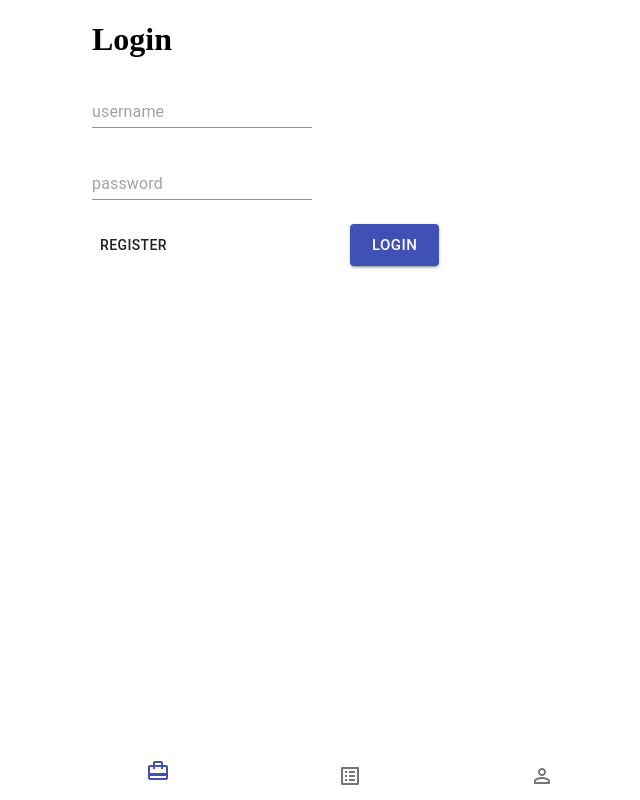
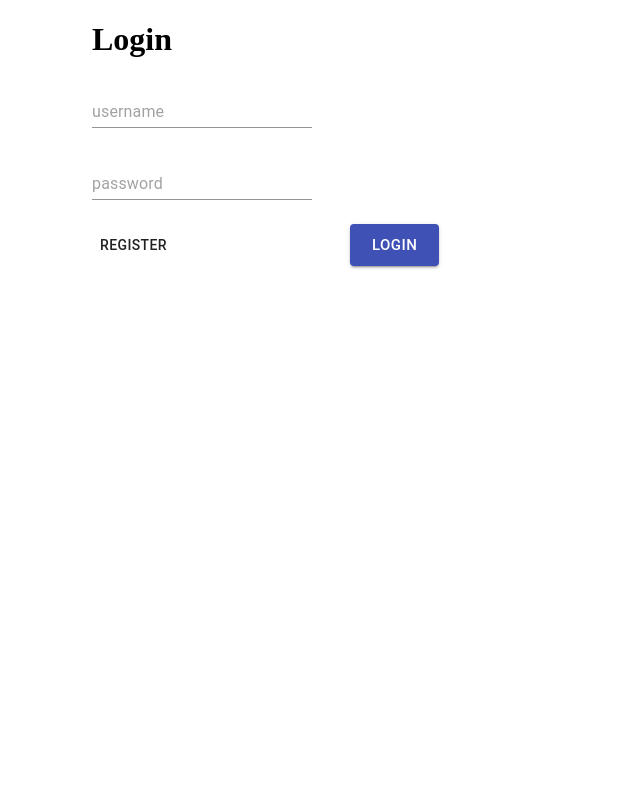
Before and after one commit to ousunny/travelpal, a React (Create React App) app in the folder client/: page / in a window 1280 px wide. Shown: the whole page, without its empty margins (298-938 px from the left). Built offline with nearby package versions, Linux system fonts and the light colour scheme; no server answers; the HTML template or start-up script is replaced by a standard one.

Commit message:
Update BottomNavBar links

```diff
--- a/client/src/components/layout/BottomNavBar.js
+++ b/client/src/components/layout/BottomNavBar.js
@@ -1,5 +1,8 @@
 import React, { Fragment } from 'react';
+import { connect } from 'react-redux';
 import { Link } from 'react-router-dom';
+import PropTypes from 'prop-types';
+
 import { makeStyles } from '@material-ui/core';
 import { BottomNavigation, BottomNavigationAction } from '@material-ui/core';
 import {
@@ -16,7 +19,7 @@ const useStyles = makeStyles(theme => ({
   }
 }));
 
-const BottomNavBar = () => {
+const BottomNavBar = ({ auth: { user, isAuthenticated } }) => {
   const classes = useStyles();
   const [value, setValue] = React.useState('trips');
 
@@ -26,6 +29,7 @@ const BottomNavBar = () => {
 
   return (
     <Fragment>
+      {isAuthenticated && (
         <BottomNavigation
           className={classes.root}
           value={value}
@@ -34,13 +38,13 @@ const BottomNavBar = () => {
           <BottomNavigationAction
             value="trips"
             icon={<CardTravelOutlined />}
-          to="/profile/trips"
+            to={`/profiles/${user._id}/trips`}
             component={Link}
           />
           <BottomNavigationAction
             value="activities"
             icon={<ListAltOutlined />}
-          to="/profile/activities"
+            to={`/profiles/${user._id}/activities`}
             component={Link}
           />
           <BottomNavigationAction
@@ -50,8 +54,17 @@ const BottomNavBar = () => {
             component={Link}
           />
         </BottomNavigation>
+      )}
     </Fragment>
   );
 };
 
-export default BottomNavBar;
+BottomNavBar.propTypes = {
+  auth: PropTypes.object.isRequired
+};
+
+const mapStateToProps = state => ({
+  auth: state.auth
+});
+
+export default connect(mapStateToProps)(BottomNavBar);
```
Lines whose indentation alone changed are shown as unchanged.
